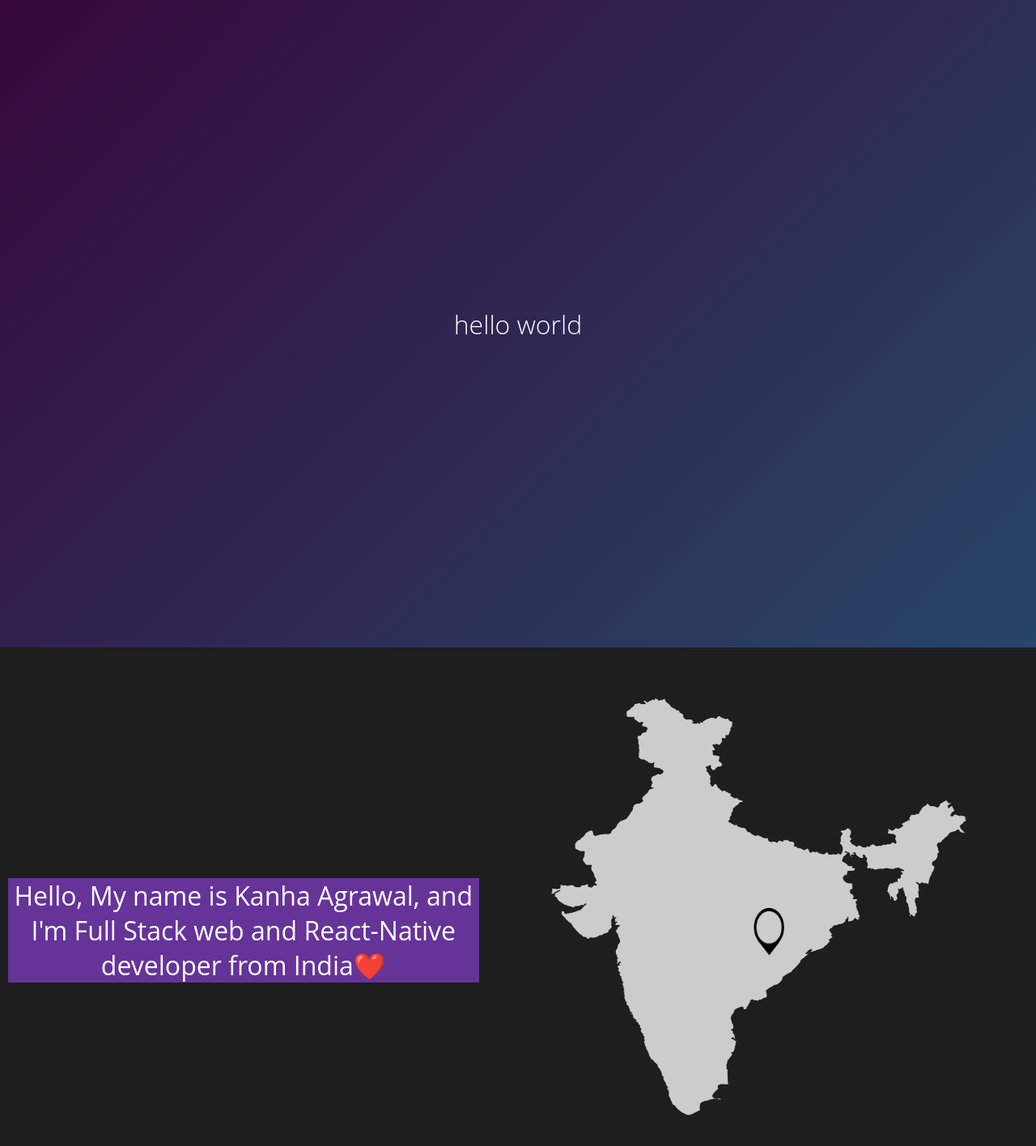
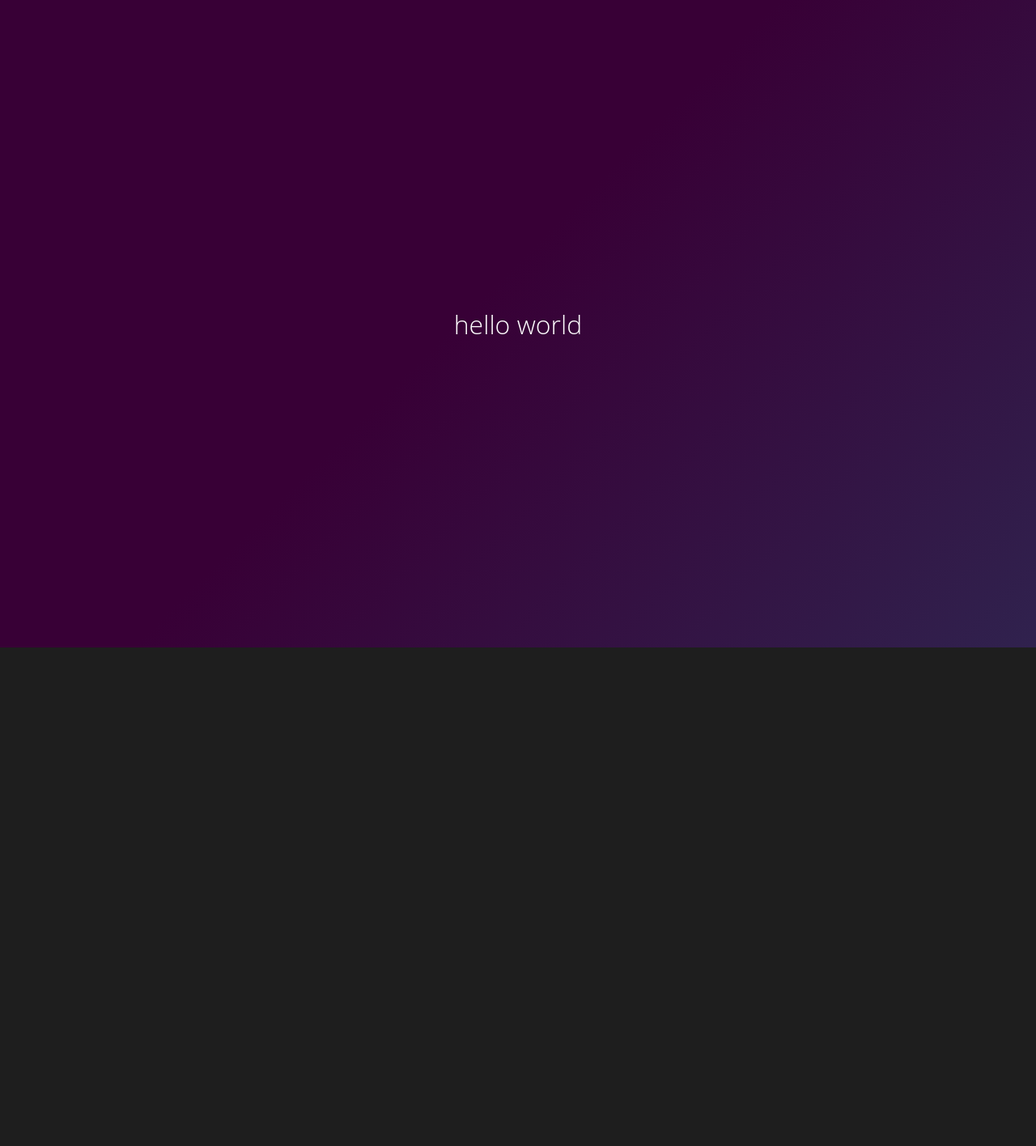
Before and after one commit to Kanha-13/Portfolio, a React (Create React App) app: page / in a window 1280 px wide. Shown: the top 1416 px of the page at 81% size. After the commit the page ends 800 px from the top, so only its background shows below. Built offline with nearby package versions, Linux system fonts and the light colour scheme.

Commit message:
fixed map translate offset bug

```diff
--- a/src/App.js
+++ b/src/App.js
@@ -1,12 +1,17 @@
 import './Css/app.css'
 import Repel from './Components/Repel';
 import MainContent from './Components/MainContent';
+import { useState } from 'react';
 
 const App = () => {
+  const [showMap, setShowMap] = useState(0)
+  const onClick = () => {
+    setShowMap(1)
+  }
   return (
     <>
-      <Repel />
-      <MainContent />
+      <Repel onClick={onClick} />
+      <MainContent isShow={showMap} />
     </>
   );
 }
--- a/src/Components/MainContent/index.js
+++ b/src/Components/MainContent/index.js
@@ -1,9 +1,16 @@
+import { useState, useEffect } from 'react'
 import Header from "../Header";
 import Intro from "../intro";
 import '../../Css/mainContainer.css'
-const MainContent = () => {
+const MainContent = ({ isShow }) => {
+  const [opacity, setOpacity] = useState(0)
+  useEffect(() => {
+    console.log(isShow)
+    if (isShow) setOpacity(1)
+  }, [isShow])
+  console.log(opacity)
   return (
-    <div className="main-container">
+    <div className="main-container" style={{ display: isShow ? "flex" : "none", opacity: opacity }}>
       <Intro />
     </div>
   );
--- a/src/Components/Repel.js
+++ b/src/Components/Repel.js
@@ -2,19 +2,20 @@ import { useEffect, useRef, useState } from 'react';
 import '../Css/repel.css'
 import '../Css/gradient-bg.css'
 
-const Repel = () => {
+const Repel = ({ onClick }) => {
   const [startRepel, setStartRepel] = useState(false)
   const [hideDiv, setHideDiv] = useState(false)
   const [opacity, setOpacity] = useState(1)
   const repel = () => {
-    setStartRepel(true)
-    setOpacity(0)
+    onClick();
+    setStartRepel(true);
+    setOpacity(0);
     setTimeout(() => {
-      setHideDiv(true)
+      setHideDiv(true);
     }, 5000);
   }
   return (
-    <div style={{ opacity: opacity, display: hideDiv ? "none" : "flex  " }} className='container'>
+    <div style={{ opacity: opacity, display: hideDiv ? "none" : "flex", position: "absolute", zIndex: 1 }} className='container'>
       <h1 style={{ opacity: opacity }} onClick={repel} className='hello'>hello world</h1>
       {
         startRepel &&
--- a/src/Components/intro/index.js
+++ b/src/Components/intro/index.js
@@ -5,27 +5,29 @@ import Me from '../../Assets/images/me.jpeg'
 import Marker from '../../Assets/images/marker.png'
 const Intro = ({ ref }) => {
   const zoomMap = () => {
-    document.getElementById("intro-image").style.transform = "scale(28.2) translateX(-25.1px) translateY(-17px)";
+    document.getElementById("intro-image").style.transform = "scale(28.2) translateX(-19.5px) translateY(2px)";
     document.getElementById("marker").style.opacity = 0;
     document.getElementById("mainDetails").style.opacity = 1;
     document.getElementById("mainDetails").style.width = "133%";
   }
   return (
     <div ref={ref} id="intro">
-      <p className='p1'>Hello, My name is Kanha Agrawal, and I'm Full Stack web and React-Native developer from India❤️ </p>
+      <p className='p1'>Namaste (Hello) 🙏</p>
+      {/* <p className='p1'>Hello, My name is Kanha Agrawal, and I'm Full Stack web and React-Native developer from India❤️ </p> */}
       <div id="intro-image" onClick={zoomMap}>
         <img id='India' src={India} />
-        <button id='marker-button'>
+        <div id='marker-div'>
           <img id='marker' src={Marker} />
           <div id="mainDetails" >
             <div id="wrapper-mainDetails" style={{ display: "flex", width: "100%", alignItems: "center", flexDirection: "column", height: "100%", width: "100%", overflow: "auto" }}>
-              <div id='main-intro' style={{ height: "100%", display: "flex", flexDirection: "row", overflowX: "hidden", padding: "1px", justifyContent: "space-evenly", width: "100%" }}>
-                <p style={{ height: "100%", width: "75%", margin: "0px", padding: "0px", fontSize: "1px" }}>Hello, My name is Kanha Agrawal, and I'm Full Stack web and React-Native developer from India❤️ </p>
+              <div id='main-intro' style={{ height: "100%", display: "flex", flexDirection: "row", overflowX: "hidden", padding: "1px 2px 1px 2px", justifyContent: "space-evenly", width: "100%" }}>
+                <p style={{ height: "10%", lineHeight: "1px", width: "55%", margin: "0px", padding: "0px", fontSize: "1px" }}>Hello, My name is Kanha Agrawal, and I'm Full Stack web and React-Native developer from India❤️ </p>
                 <img id='me' src={Me} />
               </div>
+              {/* other more page */}
             </div>
           </div>
-        </button>
+        </div>
       </div >
     </div >
   );
--- a/src/Css/intro.css
+++ b/src/Css/intro.css
@@ -14,7 +14,7 @@
   justify-items: center;
   color: white;
   font-family: 'Open Sans';
-  font-size: xx-large;
+  font-size: 105px;
   background-color: rebeccapurple;
   margin: 0px;
   width: 60%;
@@ -29,13 +29,12 @@
   flex-direction: column;
   justify-content: center;
 }
-#marker-button{
+#marker-div{
   background-color: transparent;
   border: none;
   width: 5%;
   height: 5%;
   position: absolute;
-  cursor: pointer;
   align-self: center;
 }
 
@@ -43,8 +42,18 @@
   width: 60%;
   height: 150%;
   transition: opacity 4s;
+  cursor: pointer;
   position: absolute;
+  animation: pulse 1s infinite ease-in-out alternate;
 }
+
+@keyframes pulse {
+  from { transform: scale(0.8); }
+  to { transform: scale(1.2); }
+}
+
+
+
 
 #mainDetails{
   transition: opacity 8s;
@@ -53,12 +62,9 @@
   justify-content: space-evenly;
   align-items: center;
   height: 100%;
-  /* scroll-behavior: smooth; */
-  /* overflow-y: auto; */
   overflow-x: hidden;
   position: absolute;
   width: 100%;
-  /* background-color: red; */
   opacity: 0;
 }
 
@@ -66,12 +72,13 @@
   display: none;
 }
 
-/* Hide scrollbar for IE, Edge and Firefox */
 #wrapper-mainDetails {
   -ms-overflow-style: none;  /* IE and Edge */
   scrollbar-width: none;  /* Firefox */
 }
+#main-intro{
 
+}
 
 #India{
   height: 100%;
@@ -86,4 +93,5 @@
   width: 25%;
   height: 50%;
   filter: grayscale(50);
+  border-radius: 1px;
 }
--- a/src/Css/mainContainer.css
+++ b/src/Css/mainContainer.css
@@ -1,6 +1,6 @@
 .main-container{
-  display: flex;
   justify-content: left;
   flex-direction: row-reverse;
   padding: 0px 10px 0px 10px;
+  transition: opacity 10s;
 }
```
